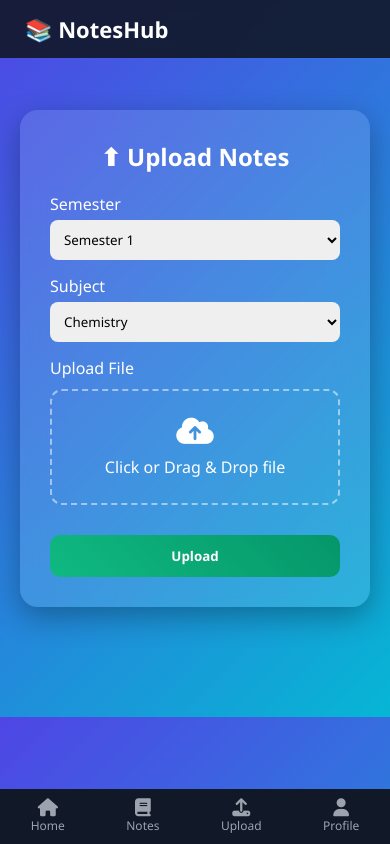
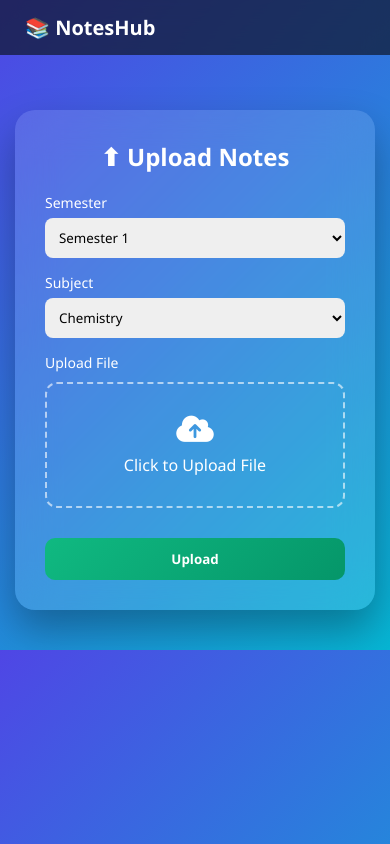
Before and after one commit to irahulvashisth01/ngf-knowledge-hub, a Flask app: page /upload in a window 390 px wide. Run offline with Flask 3, Linux system fonts and the light colour scheme; a user stored in the database is signed in.

Commit message:
Fixed mobile upload + premium UI

```diff
--- a/templates/upload.html
+++ b/templates/upload.html
@@ -10,11 +10,15 @@
 <link rel="icon" href="{{ url_for('static', filename='icons/image.png') }}">
 <link rel="stylesheet" href="https://cdnjs.cloudflare.com/ajax/libs/font-awesome/6.5.0/css/all.min.css">
 
-<meta name="theme-color" content="#111827">
+<meta name="theme-color" content="#0f172a">
 
 <style>
 
-/* ===== RESET ===== */
+/* ===== GLOBAL ===== */
+html, body {
+  overflow-x: hidden;
+}
+
 * {
   margin: 0;
   padding: 0;
@@ -24,8 +28,8 @@
 
 body {
   background: linear-gradient(135deg, #4f46e5, #06b6d4);
+  padding-top: 70px;
   color: white;
-  padding-top: 70px;
 }
 
 /* ===== NAVBAR ===== */
@@ -33,8 +37,8 @@ body {
   position: fixed;
   top: 0;
   width: 100%;
-  background: rgba(17,24,39,0.9);
-  backdrop-filter: blur(10px);
+  backdrop-filter: blur(12px);
+  background: rgba(15,23,42,0.7);
   padding: 14px 25px;
   display: flex;
   justify-content: space-between;
@@ -43,18 +47,14 @@ body {
 }
 
 .logo {
-  font-size: 22px;
-  font-weight: bold;
+  font-size: 20px;
+  font-weight: 600;
 }
 
 .nav-links a {
-  color: #d1d5db;
+  color: #cbd5f5;
   margin-left: 15px;
   text-decoration: none;
-}
-
-.nav-links a:hover {
-  color: white;
 }
 
 /* ===== MAIN ===== */
@@ -62,46 +62,46 @@ body {
   display: flex;
   justify-content: center;
   align-items: center;
-  padding: 40px 20px;
+  padding: 40px 15px;
 }
 
-/* ===== BOX ===== */
-.upload-box {
-  width: 420px;
+/* ===== CARD ===== */
+.upload-card {
+  width: 100%;
+  max-width: 450px;
   background: rgba(255,255,255,0.12);
-  backdrop-filter: blur(18px);
+  backdrop-filter: blur(20px);
+  border-radius: 20px;
   padding: 30px;
-  border-radius: 18px;
-  box-shadow: 0 10px 30px rgba(0,0,0,0.3);
+  box-shadow: 0 20px 40px rgba(0,0,0,0.3);
 }
 
-/* TITLE */
-.upload-box h2 {
+.upload-card h2 {
   text-align: center;
   margin-bottom: 20px;
 }
 
-/* LABEL */
+/* ===== INPUT ===== */
 label {
   display: block;
   margin-top: 15px;
-  margin-bottom: 5px;
+  margin-bottom: 6px;
+  font-size: 14px;
 }
 
-/* INPUT */
 select {
   width: 100%;
   padding: 10px;
   border-radius: 8px;
   border: none;
-  outline: none;
 }
 
-/* DROP AREA */
+/* ===== DROP AREA ===== */
 .drop-area {
+  position: relative;
   margin-top: 10px;
-  padding: 25px;
-  border: 2px dashed rgba(255,255,255,0.5);
+  padding: 30px;
+  border: 2px dashed rgba(255,255,255,0.6);
   border-radius: 12px;
   text-align: center;
   cursor: pointer;
@@ -110,7 +110,6 @@ select {
 
 .drop-area:hover {
   background: rgba(255,255,255,0.1);
-  transform: scale(1.02);
 }
 
 .drop-area i {
@@ -118,17 +117,39 @@ select {
   margin-bottom: 10px;
 }
 
-/* FILE INPUT */
-input[type="file"] {
-  display: none;
+/* FILE INPUT FIX */
+.drop-area input {
+  position: absolute;
+  width: 100%;
+  height: 100%;
+  opacity: 0;
+  cursor: pointer;
+  top: 0;
+  left: 0;
 }
 
-/* FILE NAME */
-.file-name {
+/* FILE INFO */
+.file-info {
   margin-top: 10px;
   font-size: 14px;
   color: #e5e7eb;
   text-align: center;
+}
+
+/* PROGRESS BAR */
+.progress-container {
+  margin-top: 15px;
+  background: rgba(255,255,255,0.2);
+  border-radius: 10px;
+  overflow: hidden;
+  display: none;
+}
+
+.progress-bar {
+  height: 10px;
+  width: 0%;
+  background: #10b981;
+  transition: 0.3s;
 }
 
 /* BUTTON */
@@ -136,9 +157,9 @@ input[type="file"] {
   width: 100%;
   margin-top: 20px;
   padding: 12px;
-  background: linear-gradient(45deg,#10b981,#059669);
+  border-radius: 10px;
   border: none;
-  border-radius: 10px;
+  background: linear-gradient(135deg,#10b981,#059669);
   color: white;
   font-weight: bold;
   cursor: pointer;
@@ -149,48 +170,11 @@ input[type="file"] {
   transform: translateY(-2px);
 }
 
-/* ===== MOBILE APP STYLE ===== */
-.mobile-nav {
-  display: none;
-}
-
+/* MOBILE */
 @media(max-width: 768px) {
-
-  body {
-    padding-bottom: 70px;
-  }
-
-  .upload-box {
-    width: 100%;
-  }
-
   .nav-links {
     display: none;
   }
-
-  /* MOBILE NAV */
-  .mobile-nav {
-    display: flex;
-    position: fixed;
-    bottom: 0;
-    width: 100%;
-    background: #111827;
-    justify-content: space-around;
-    padding: 10px 0;
-  }
-
-  .mobile-nav a {
-    color: #9ca3af;
-    text-align: center;
-    font-size: 12px;
-    text-decoration: none;
-  }
-
-  .mobile-nav i {
-    display: block;
-    font-size: 18px;
-  }
-
 }
 
 </style>
@@ -202,7 +186,6 @@ input[type="file"] {
 <!-- NAVBAR -->
 <div class="navbar">
   <div class="logo">📚 NotesHub</div>
-
   <div class="nav-links">
     <a href="/dashboard">Dashboard</a>
     <a href="/btech">Notes</a>
@@ -213,11 +196,11 @@ input[type="file"] {
 <!-- MAIN -->
 <div class="main">
 
-  <div class="upload-box">
+  <div class="upload-card">
 
     <h2>⬆ Upload Notes</h2>
 
-    <form method="POST" enctype="multipart/form-data">
+    <form method="POST" enctype="multipart/form-data" id="uploadForm">
 
       <label>Semester</label>
       <select name="semester" id="semester" onchange="updateSubjects()">
@@ -230,14 +213,19 @@ input[type="file"] {
       <select name="subject" id="subject"></select>
 
       <label>Upload File</label>
-      <div class="drop-area" onclick="document.getElementById('fileInput').click()">
+
+      <!-- SAFE MOBILE FILE INPUT -->
+      <div class="drop-area">
         <i class="fas fa-cloud-upload-alt"></i>
-        <p>Click or Drag & Drop file</p>
+        <p>Click to Upload File</p>
+        <input type="file" name="file" id="fileInput" accept=".pdf,.doc,.docx" required>
       </div>
 
-      <input type="file" name="file" id="fileInput" required>
+      <div class="file-info" id="fileInfo"></div>
 
-      <div class="file-name" id="fileName"></div>
+      <div class="progress-container" id="progressContainer">
+        <div class="progress-bar" id="progressBar"></div>
+      </div>
 
       <button class="btn">Upload</button>
 
@@ -247,39 +235,52 @@ input[type="file"] {
 
 </div>
 
-<!-- MOBILE NAV -->
-<div class="mobile-nav">
-  <a href="/"><i class="fas fa-home"></i>Home</a>
-  <a href="/btech"><i class="fas fa-book"></i>Notes</a>
-  <a href="/upload"><i class="fas fa-upload"></i>Upload</a>
-  <a href="/dashboard"><i class="fas fa-user"></i>Profile</a>
-</div>
-
 <script>
 
-/* SUBJECT LOGIC */
+/* SUBJECTS */
 const SUBJECTS = {{ subjects | tojson }};
 
 function updateSubjects() {
   let sem = document.getElementById("semester").value;
-  let subjectDropdown = document.getElementById("subject");
+  let subject = document.getElementById("subject");
 
-  subjectDropdown.innerHTML = "";
+  subject.innerHTML = "";
 
   SUBJECTS[sem].forEach(sub => {
     let option = document.createElement("option");
     option.value = sub;
     option.text = sub;
-    subjectDropdown.appendChild(option);
+    subject.appendChild(option);
   });
 }
 
 window.onload = updateSubjects;
 
-/* FILE NAME */
-document.getElementById("fileInput").addEventListener("change", function() {
-  let fileName = this.files[0]?.name || "";
-  document.getElementById("fileName").innerText = fileName;
+/* FILE INFO */
+const fileInput = document.getElementById("fileInput");
+const fileInfo = document.getElementById("fileInfo");
+
+fileInput.addEventListener("change", () => {
+  let file = fileInput.files[0];
+  if(file) {
+    fileInfo.innerText = "Selected: " + file.name;
+  }
+});
+
+/* PROGRESS (FAKE UI FOR UX) */
+const form = document.getElementById("uploadForm");
+const progressBar = document.getElementById("progressBar");
+const progressContainer = document.getElementById("progressContainer");
+
+form.addEventListener("submit", function() {
+  progressContainer.style.display = "block";
+
+  let width = 0;
+  let interval = setInterval(() => {
+    if(width >= 90) clearInterval(interval);
+    width += 10;
+    progressBar.style.width = width + "%";
+  }, 200);
 });
 
 </script>
```
Also changed, not shown: templates/index.html (+89 -148 lines), db.sqlite3, static/icons/image.png, 1 other file.
